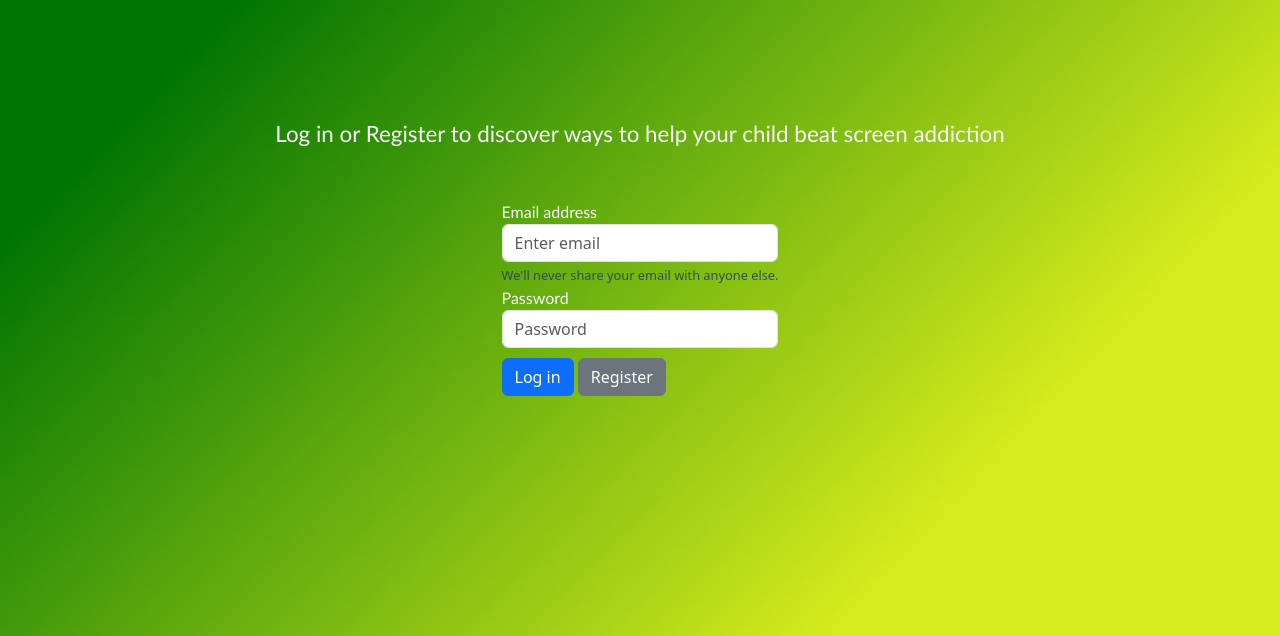
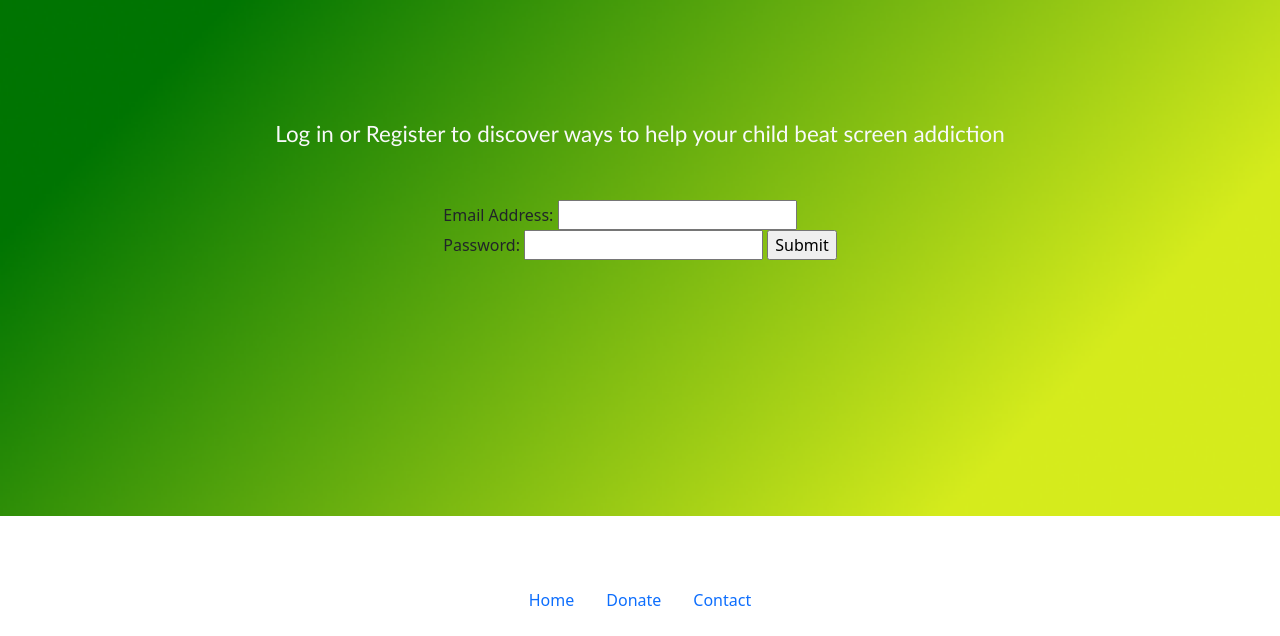
Before and after one commit to a-westermann/screentime_awareness_site, a Django app: page / in a window 1280 px wide. Shown: the part 821-1457 px from the top of the page. Run offline with Django 5.2, Linux system fonts and the light colour scheme; some libraries are stand-ins or nearby versions.

Commit message:
log in form

```diff
--- a/screentime_awareness/views.py
+++ b/screentime_awareness/views.py
@@ -9,7 +9,8 @@ def index(request):
     # pw = 'Apostria1!'
     # security.encrypt_pw('adw8122', pw)
     # print(f"pw {pw} valid: {security.validate_pw('adw8122', pw)}")
-    return render(request, 'screentime_awareness/index.html')
+    context = {'email_address': '', 'pw': ''}
+    return render(request, 'screentime_awareness/index.html', context=context)
 
 def log_in(request, user_id: str, pw: str):
     if security.validate_pw(user_id, pw):
--- a/screentime_awareness_site/urls.py
+++ b/screentime_awareness_site/urls.py
@@ -22,4 +22,5 @@ from django.conf.urls.static import static
 urlpatterns = [
     path('', include('screentime_awareness.urls')),
     path('admin/', admin.site.urls),
+    path('accounts/', include('django.contrib.auth.urls')),  # views for account log ins, password changes, etc
 ] + static(settings.MEDIA_URL, document_root=settings.MEDIA_ROOT)
--- a/templates/screentime_awareness/index.html
+++ b/templates/screentime_awareness/index.html
@@ -15,7 +15,7 @@
                     <br><br>It should be brief but hook viewers into signing up.</p>
                 <div class = "row">
                     <div class = "col-md-4">
-                            <a href="#login_box" class="btn btn-primary btn-lg" style="margin-top: 5px">Get Started</a>
+                        <a href="#login_box" class="btn btn-primary btn-lg" style="margin-top: 5px">Get Started</a>
                     </div>
                 </div>
             </div>
@@ -23,24 +23,60 @@
     </div>
 
     <div id="login_box"  class="text-light text-large text-center" style="margin: 350px 20px 50px;">
-    Log in or Register to discover ways to help your child beat screen addiction<br>
+        Log in or Register to discover ways to help your child beat screen addiction<br>
     </div>
+
+{#    <h2>Log in</h2>#}
+{#    <form method="post">#}
+{#    {% csrf_token %}#}
+{#    {{ form }}#}
+{#    <button type="submit">Log in</button>#}
+{#    </form>#}
+
     <div class="parent container d-flex justify-content-center align-items-center">
-    <form method="post" action="{% url 'log_in' %}">
-        {% csrf_token %}
-        <div class="form-group">
-            <label for="inputEmail" class="text-light">Email address</label>
-            <label for="inputEmail"></label><input type="email" class="form-control" id="user_id" aria-describedby="emailHelp" placeholder="Enter email">
-            <small id="emailHelp" class="form-text text-small text-faint">We'll never share your email with anyone else.</small>
-        </div>
-        <div class="form-group">
-            <label for="inputPassword" typeof="string" class="text-light">Password</label>
-            <input type="password" class="form-control" id="pw" placeholder="Password">
-        </div>
-        <button type="submit"
-                class="btn btn-primary" style="margin-top: 10px">Log in</button>
-        <button type="submit" class="btn btn-secondary" style="margin-top: 10px">Register</button>
-    </form>
+        <form id="login form">
+            <label>Email Address: <input id="email_address" name="email address" value=""></label>
+            <br>
+            <label>Password: <input id="pw" name="password" value=""></label>
+            <input type="submit" value="Submit">
+        </form>
+
+
+{#        <form method="post" action="{% url 'log_in' %}">#}
+{#            {% csrf_token %}#}
+{#            <div class="form-group">#}
+{#                <label for="inputEmail" class="text-light">Email address</label>#}
+{#                <label for="email_address"></label>#}
+{#                <input type="email" class="form-control" required id="email_address" aria-describedby="emailHelp"#}
+{#                       value="{{ email_address }}" placeholder="Enter email">#}
+{#                <small id="emailHelp" class="form-text text-small text-faint">#}
+{#                    We'll never share your email with anyone else.</small>#}
+{#            </div>#}
+{#            <div class="form-group">#}
+{#                <label for="pw" typeof="string" class="text-light">Password</label>#}
+{#                <input type="password" class="form-control" required id="pw" value="{{ pw }}" placeholder="Password">#}
+{#            </div>#}
+{#            <button type="submit"#}
+{#                    class="btn btn-primary" style="margin-top: 10px">Log in</button>#}
+{#            <button type="submit" class="btn btn-secondary" style="margin-top: 10px">Register</button>#}
+{#        </form>#}
+
+
+{#          <form method="post" action="{% url 'log_in' %}">#}
+{#            {% csrf_token %}#}
+{#            <table>#}
+{#              <tr>#}
+{#                <td>{{ form.username.label_tag }}</td>#}
+{#                <td>{{ form.username }}</td>#}
+{#              </tr>#}
+{#              <tr>#}
+{#                <td>{{ form.password.label_tag }}</td>#}
+{#                <td>{{ form.password }}</td>#}
+{#              </tr>#}
+{#            </table>#}
+{#            <input type="submit" value="login">#}
+{#            <input type="hidden" name="next" value="{{ next }}">#}
+{#          </form>#}
     </div>
 {% endblock%}
 </html>
```
Also changed, not shown: templates/registration/login.html (added, +7 -0 lines).
